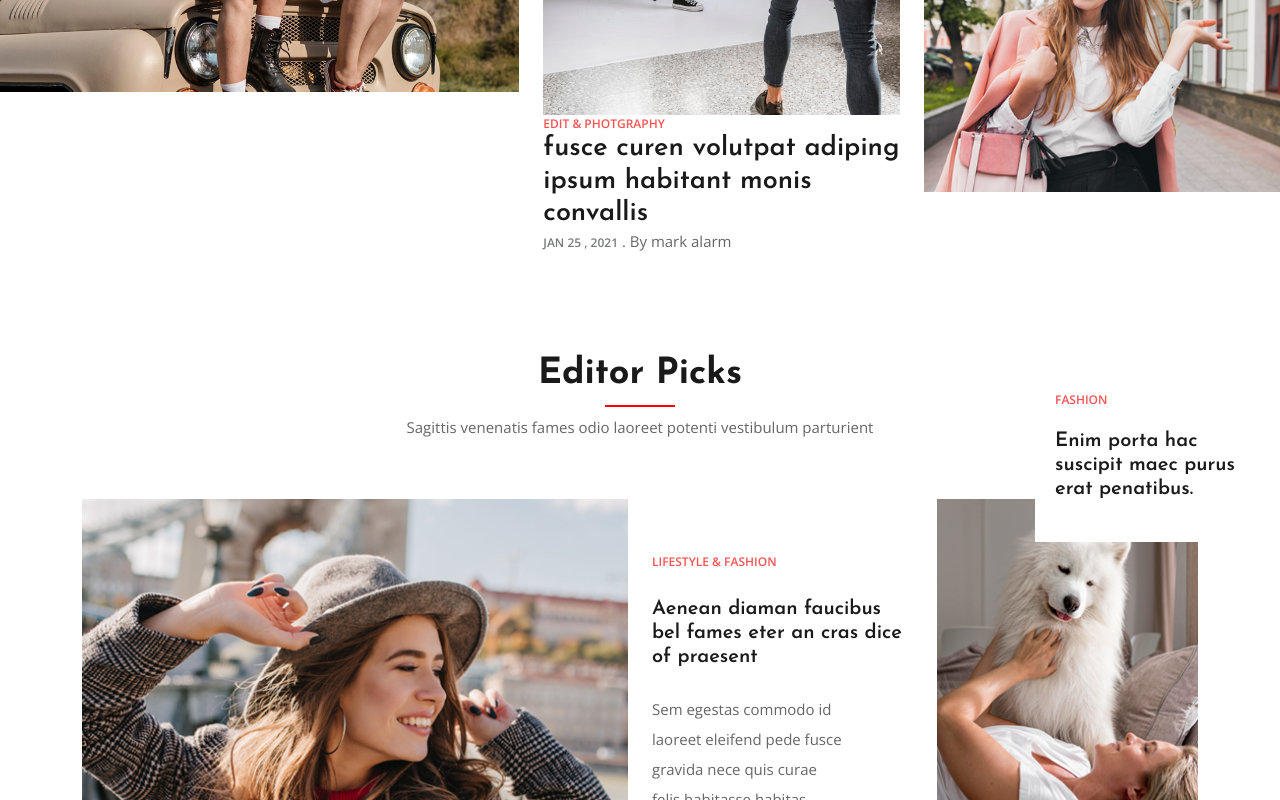
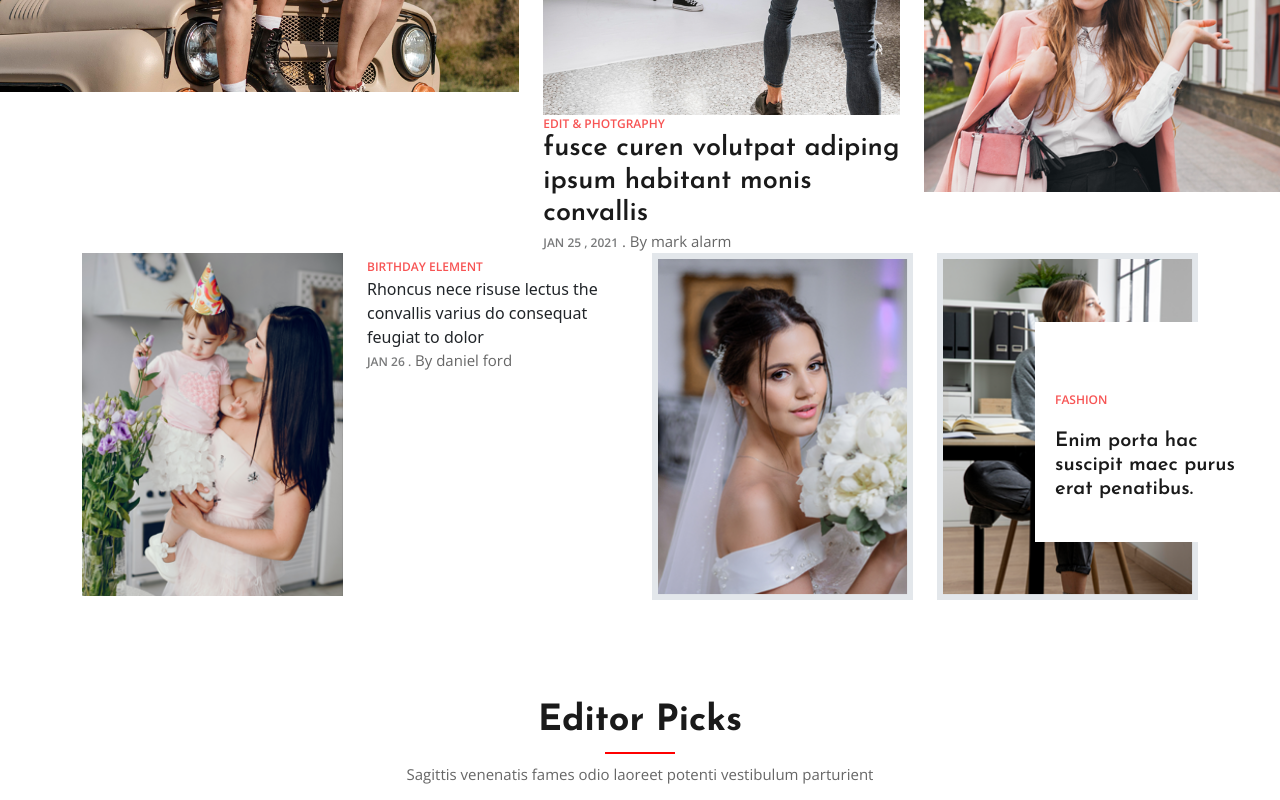
Before and after one commit to glmfrk/rosen, a plain HTML site: page index.html in a window 1280 px wide. Shown: the part 389-1189 px from the top of the page. Drawn offline with nearby package versions, Linux system fonts and the light colour scheme.

Commit message:
banner markup done

```diff
--- a/index.html
+++ b/index.html
@@ -125,6 +125,37 @@
                 </div>
               </div>
             </div>
+          </div>
+        </div>
+      </div>
+    </section>
+    <section class="banner-bottom-section">
+      <div class="container">
+        <div class="row">
+          <div class="col-lg-6 col-md-6">
+            <div class="row">
+              <div class="col-lg-6 col-lg-6">
+                <div class="left-content">
+                  <img src="./assets/images/banner-bottom/1.png" alt="" />
+                </div>
+              </div>
+              <div class="col-lg-6 col-lg-6">
+                <div class="left-content">
+                  <span class="sub-heading">birthday element</span>
+                  <div>
+                    Rhoncus nece risuse lectus the convallis varius do consequat
+                    feugiat to dolor
+                  </div>
+                  <p><span class="date">jan 26 .</span> By daniel ford</p>
+                </div>
+              </div>
+            </div>
+          </div>
+          <div class="col-lg-3">
+            <img src="./assets/images/banner-bottom/2.png" alt="">
+          </div>
+          <div class="col-lg-3">
+            <img src="./assets/images/banner-bottom/3.png" alt="">
           </div>
         </div>
       </div>
```
